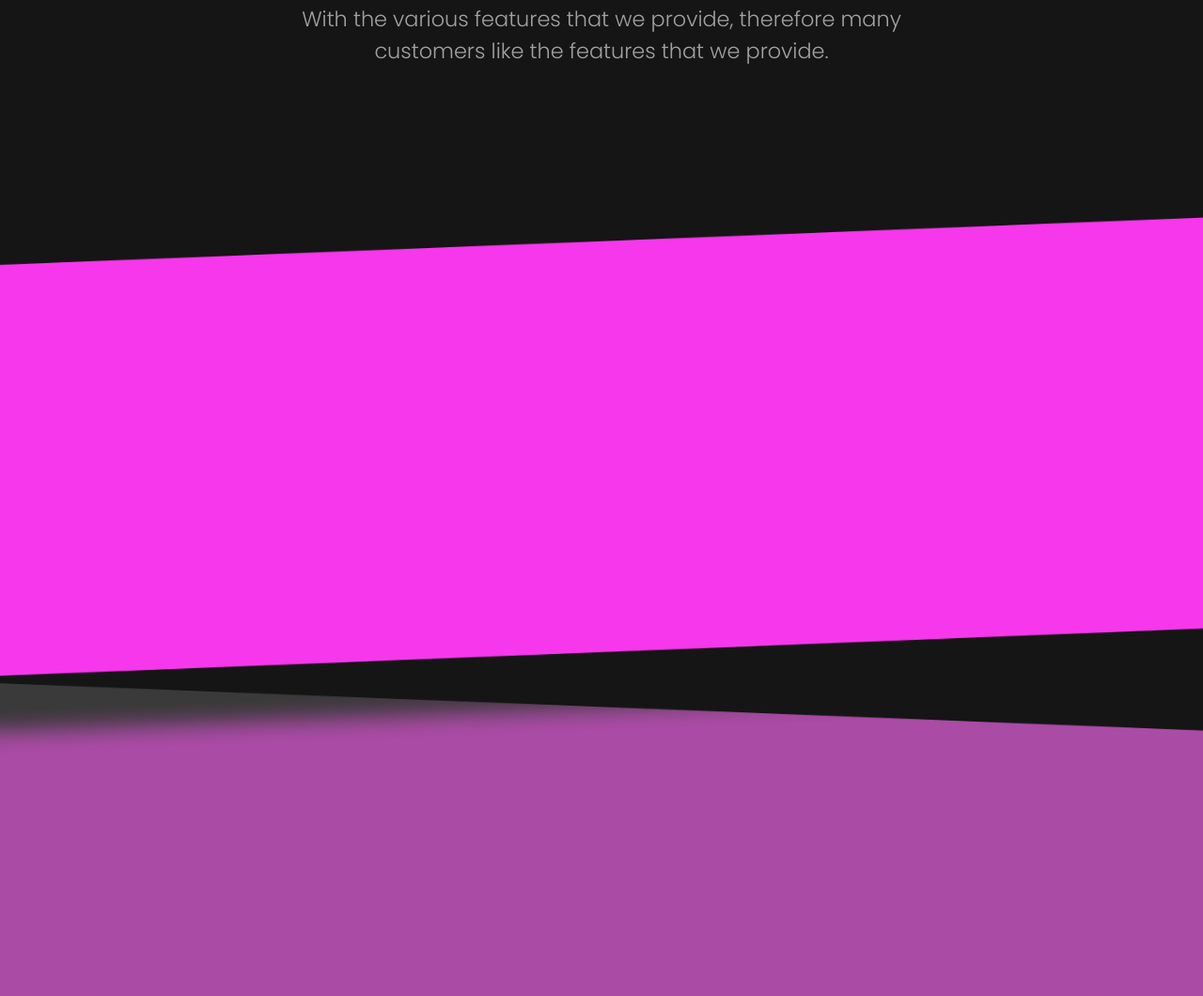
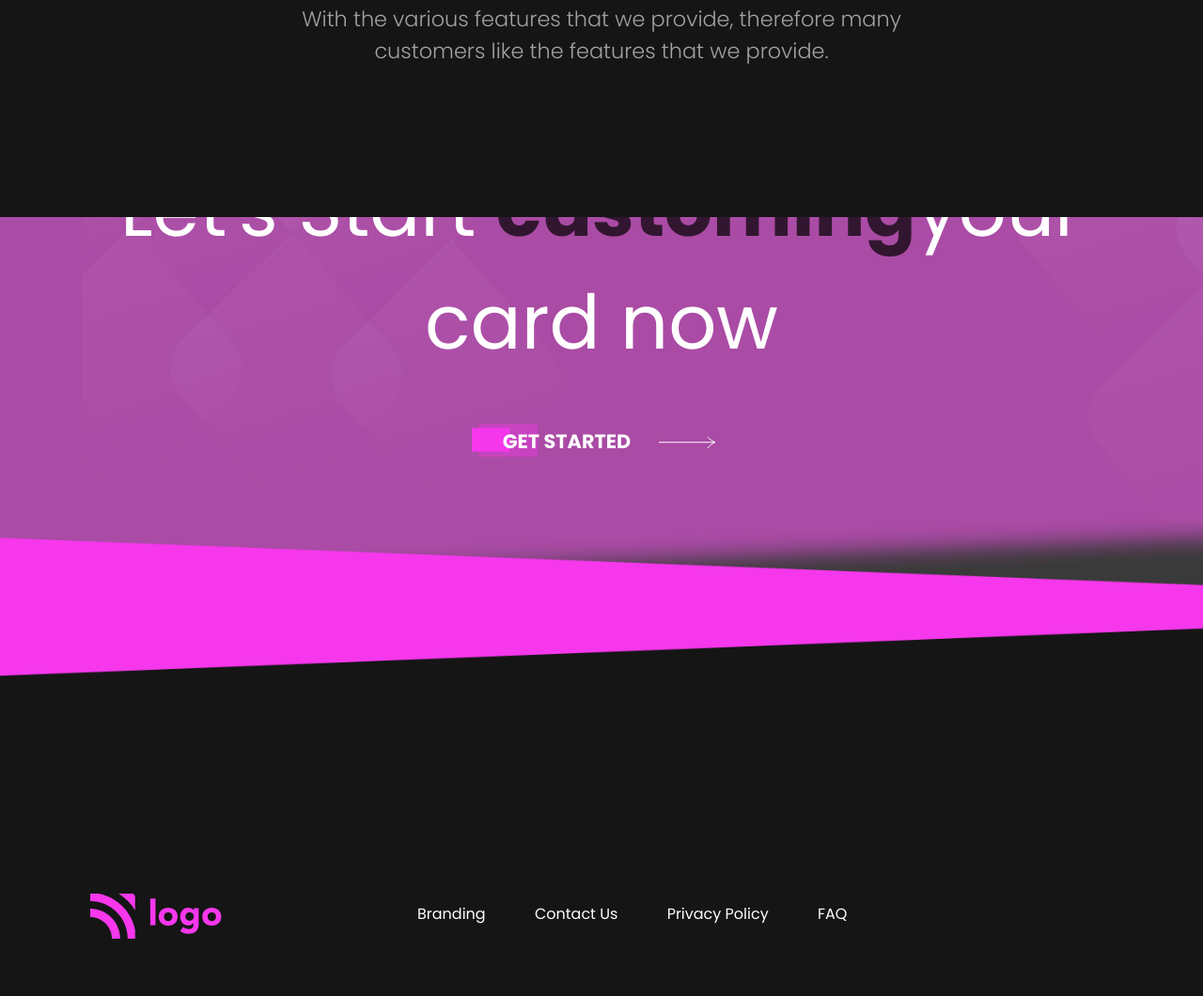
Before and after one commit to vitthal-korvan/Credit-Card-Landing-Page, a plain HTML site: page index.html in a window 1280 px wide. Shown: the part 4232-5292 px from the top of the page at 94% size. Drawn offline with Linux system fonts and the light colour scheme.

Commit message:
Footer Added!

```diff
--- a/css/style.css
+++ b/css/style.css
@@ -326,8 +326,78 @@ Visiting Card
 ================*/
 .visiting-card{
     overflow: hidden;
+    text-align: center;
+    color: #fff;
+    height: 45em;
 }
 
 .rect-1{
    width: 100vw;
 }
+
+.rect-2{
+    width: 100vw;
+    position: relative;
+    bottom: 37em;
+}
+
+.diam-left{
+    position: relative;
+    bottom: 71em;
+    left: 26em;
+
+}
+
+.diam-right{
+    position: relative;
+    bottom: 75em;
+}
+
+.visiting-card > h1{
+    position: relative;
+    bottom: 20em;
+}
+
+.visiting-card > h1 >span{
+    color: #000;
+    font-weight: 550;
+    opacity: 0.7;
+}
+
+.visiting-card > div > h3{
+
+    display: inline-block;
+    position: relative;
+    right: 2em;
+    bottom: 0.4em;
+    font-size: 1.3rem;
+    font-weight: 550;
+
+}
+
+.visiting-card > div{
+    position: relative;
+    bottom: 103em;
+}
+
+/* ===========
+Footer
+============== */
+
+footer{
+    display: flex;
+    margin-bottom: 3em;
+}
+
+footer > img{
+    margin-left: 6em;
+}
+
+footer > div{
+    margin-left: 13em;
+    margin-top: 0.6em;
+}
+
+footer > div > a{
+    margin-right: 3em;
+}
--- a/index.html
+++ b/index.html
@@ -118,8 +118,27 @@
       </div>
       <div class="visiting-card">
             <img src="./assets/Photos/Rectangle 6773.png" alt="Rectangle 6773" class="rect-1">
-            <img src="./assets/Photos/Rectangle 6774.png" alt="Rectangle 6774" class="rect-1">
+            <img src="./assets/Photos/Rectangle 6774.png" alt="Rectangle 6774" class="rect-2">
+            <img src="./assets/Photos/Diamond-right.png" alt="Diamond-Right" class="diam-right">
+            <img src="./assets/Photos/Diamond-left.png" alt="Diamond-left" class="diam-left">
+            <h1>Let's Start <span>customing</span>your<br>card now</h1>
+            <div>
+                  <img src="./assets/Icons/btn-pink-bg.svg" alt="btn-pink-bg" class="btn-pink">
+                  <h3>GET STARTED</h3>
+                  <img src="./assets/Icons/RightArrow.svg" alt="RightArrow" class="right-arrow">
+            </div>
       </div>
+
+      <!-- Footer -->
+      <footer>
+            <img src="./assets/Icons/Logo.svg" alt="logo">
+            <div>
+                  <a href="#">Branding</a>
+                  <a href="#">Contact Us</a>
+                  <a href="#">Privacy Policy</a>
+                  <a href="#">FAQ</a>
+            </div>
+      </footer>
 
 </body>
 </html>
```
